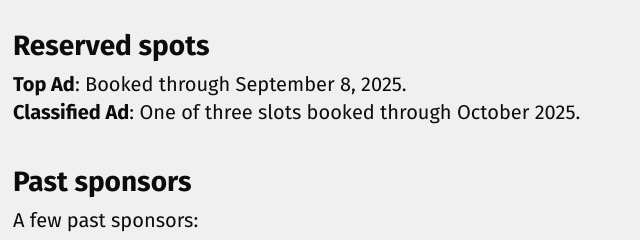
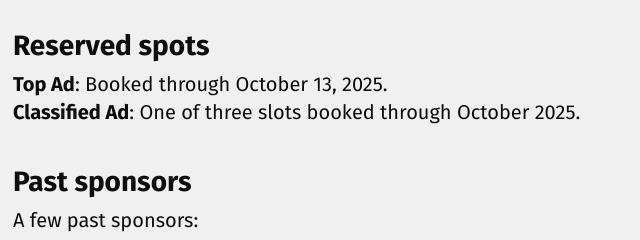
Before and after one commit to davidakennedy/a11yweekly.com, an Eleventy site: page _src/pages/sponsor.md in a window 1280 px wide. Shown: the part 1646-1886 px from the top of the page, 47-687 px from the left. Built offline with nearby package versions, Linux system fonts and the light colour scheme; Eleventy itself is replaced by a stand-in of ours; files that its build step writes are made by us from their sources.

Commit message:
Update sponsorship info

```diff
--- a/_src/pages/sponsor.md
+++ b/_src/pages/sponsor.md
@@ -51,7 +51,7 @@ Price:
 
 ## Reserved spots
 
-**Top Ad**: Booked through September 8, 2025.
+**Top Ad**: Booked through October 13, 2025.
 **Classified Ad**: One of three slots booked through October 2025.
 
 ## Past sponsors
```
